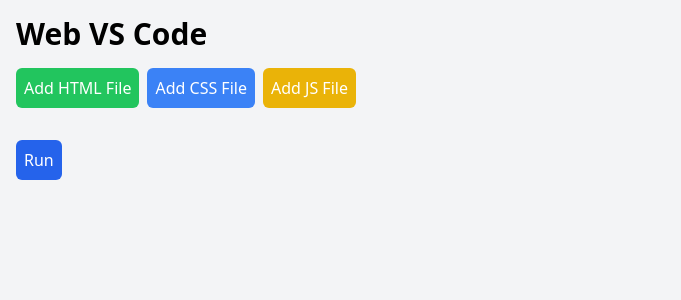
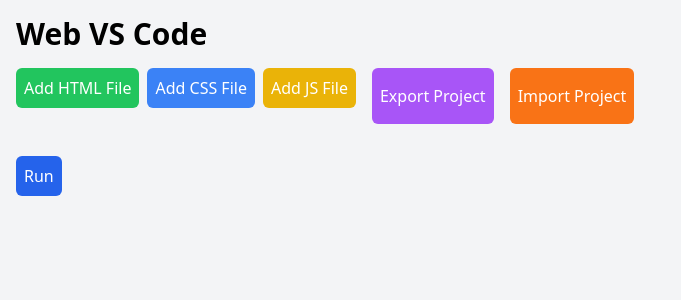
Before and after one commit to danielkorkin/webcode, a Next.js app: page / in a window 1280 px wide. Shown: the top 300 px of the page, without its empty margins (0-681 px from the left). Built offline with nearby package versions, Linux system fonts and the light colour scheme.

Commit message:
Import Export

```diff
--- a/src/app/page.tsx
+++ b/src/app/page.tsx
@@ -1,20 +1,20 @@
 "use client";
 
 import { useState } from "react";
-import { useForm } from "react-hook-form";
 import { useRouter } from "next/navigation";
 import { v4 as uuidv4 } from "uuid";
 import CodeEditor from "@/components/CodeEditor";
 import FileList from "@/components/FileList";
 import RunButton from "@/components/RunButton";
 import FileTabs from "@/components/FileTabs";
+import ExportButton from "@/components/ExportButton";
+import ImportButton from "@/components/ImportButton";
 
 export default function Home() {
 	const [files, setFiles] = useState<
 		{ name: string; content: string; type: "html" | "css" | "javascript" }[]
 	>([]);
 	const [activeFile, setActiveFile] = useState<number | null>(null);
-	const { handleSubmit } = useForm();
 	const router = useRouter();
 
 	const handleAddFile = (
@@ -37,11 +37,25 @@ export default function Home() {
 		router.push(`/result/${slug}`);
 	};
 
+	const handleImport = (
+		importedFiles: {
+			name: string;
+			content: string;
+			type: "html" | "css" | "javascript";
+		}[]
+	) => {
+		setFiles(importedFiles);
+		setActiveFile(importedFiles.length > 0 ? 0 : null); // Set the first file as active if available
+	};
+
 	return (
 		<div className="container mx-auto p-4">
 			<h1 className="text-3xl font-bold mb-4">Web VS Code</h1>
-			<form onSubmit={handleSubmit(handleRun)}>
+			<div className="mb-4 flex space-x-4">
 				<FileList onAddFile={handleAddFile} />
+				<ExportButton files={files} />
+				<ImportButton onImport={handleImport} />
+			</div>
 			<FileTabs
 				files={files}
 				activeFile={activeFile}
@@ -56,8 +70,7 @@ export default function Home() {
 					}
 				/>
 			)}
-				<RunButton />
-			</form>
+			<RunButton onClick={handleRun} />
 		</div>
 	);
 }
--- a/src/app/result/[slug]/page.tsx
+++ b/src/app/result/[slug]/page.tsx
@@ -18,19 +18,35 @@ export default function ResultPage() {
 
 	const renderHTML = () => {
 		const htmlFile = files.find((file) => file.type === "html");
-		const cssFiles = files.filter((file) => file.type === "css");
+		if (!htmlFile) return "No HTML file found.";
+
+		const parser = new DOMParser();
+		const doc = parser.parseFromString(htmlFile.content, "text/html");
+
+		// Find all linked stylesheets
+		const linkedStylesheets: string[] = [];
+		doc.querySelectorAll('link[rel="stylesheet"]').forEach(
+			(linkElement) => {
+				const href = linkElement.getAttribute("href");
+				if (href) {
+					linkedStylesheets.push(href);
+				}
+			}
+		);
+
+		const cssContent = files
+			.filter(
+				(file) =>
+					file.type === "css" && linkedStylesheets.includes(file.name)
+			)
+			.map((file) => file.content)
+			.join("\n");
+
 		const jsFiles = files.filter((file) => file.type === "javascript");
-
-		if (!htmlFile) return "No HTML file found.";
 
 		return (
 			<>
-				{cssFiles.map((file) => (
-					<style
-						key={file.name}
-						dangerouslySetInnerHTML={{ __html: file.content }}
-					/>
-				))}
+				<style>{cssContent}</style>
 				<div dangerouslySetInnerHTML={{ __html: htmlFile.content }} />
 				{jsFiles.map((file) => (
 					<script
--- /dev/null
+++ b/src/components/ExportButton.tsx
@@ -0,0 +1,31 @@
+interface ExportButtonProps {
+	files: {
+		name: string;
+		content: string;
+		type: "html" | "css" | "javascript";
+	}[];
+}
+
+export default function ExportButton({ files }: ExportButtonProps) {
+	const handleExport = () => {
+		const dataStr =
+			"data:text/json;charset=utf-8," +
+			encodeURIComponent(JSON.stringify(files, null, 2));
+		const downloadAnchorNode = document.createElement("a");
+		downloadAnchorNode.setAttribute("href", dataStr);
+		downloadAnchorNode.setAttribute("download", "project-files.json");
+		document.body.appendChild(downloadAnchorNode);
+		downloadAnchorNode.click();
+		downloadAnchorNode.remove();
+	};
+
+	return (
+		<button
+			type="button"
+			className="p-2 bg-purple-500 text-white rounded-md"
+			onClick={handleExport}
+		>
+			Export Project
+		</button>
+	);
+}
--- /dev/null
+++ b/src/components/ImportButton.tsx
@@ -0,0 +1,51 @@
+import { useRef } from "react";
+
+interface ImportButtonProps {
+	onImport: (
+		files: {
+			name: string;
+			content: string;
+			type: "html" | "css" | "javascript";
+		}[]
+	) => void;
+}
+
+export default function ImportButton({ onImport }: ImportButtonProps) {
+	const fileInputRef = useRef<HTMLInputElement>(null);
+
+	const handleFileUpload = (event: React.ChangeEvent<HTMLInputElement>) => {
+		const fileReader = new FileReader();
+		const file = event.target.files?.[0];
+		if (file) {
+			fileReader.onload = (e) => {
+				const content = e.target?.result as string;
+				const importedFiles = JSON.parse(content);
+				onImport(importedFiles);
+			};
+			fileReader.readAsText(file);
+		}
+	};
+
+	const handleClick = () => {
+		fileInputRef.current?.click();
+	};
+
+	return (
+		<>
+			<button
+				type="button"
+				className="p-2 bg-orange-500 text-white rounded-md"
+				onClick={handleClick}
+			>
+				Import Project
+			</button>
+			<input
+				type="file"
+				ref={fileInputRef}
+				style={{ display: "none" }}
+				accept=".json"
+				onChange={handleFileUpload}
+			/>
+		</>
+	);
+}
--- a/src/components/RunButton.tsx
+++ b/src/components/RunButton.tsx
@@ -1,8 +1,13 @@
-export default function RunButton() {
+interface RunButtonProps {
+	onClick: () => void;
+}
+
+export default function RunButton({ onClick }: RunButtonProps) {
 	return (
 		<button
-			type="submit"
+			type="button"
 			className="mt-4 p-2 bg-blue-600 text-white rounded-md hover:bg-blue-700 transition"
+			onClick={onClick}
 		>
 			Run
 		</button>
```
Lines whose indentation alone changed are shown as unchanged.
